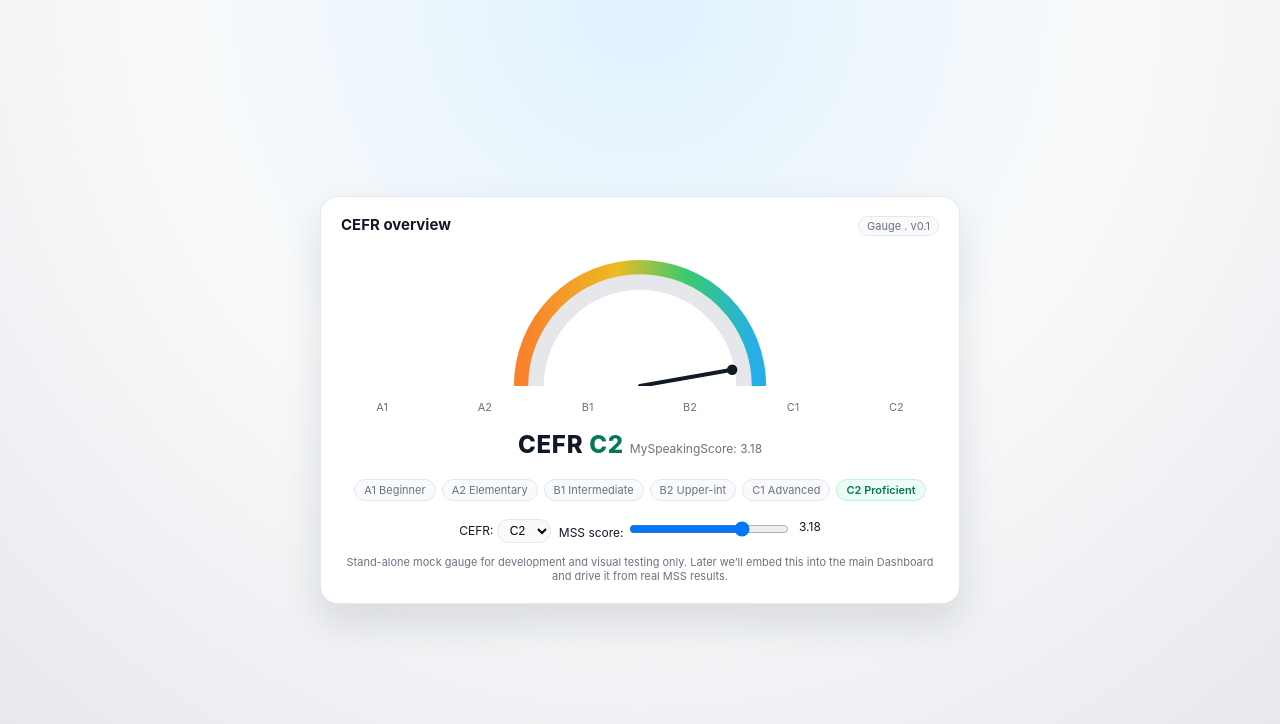
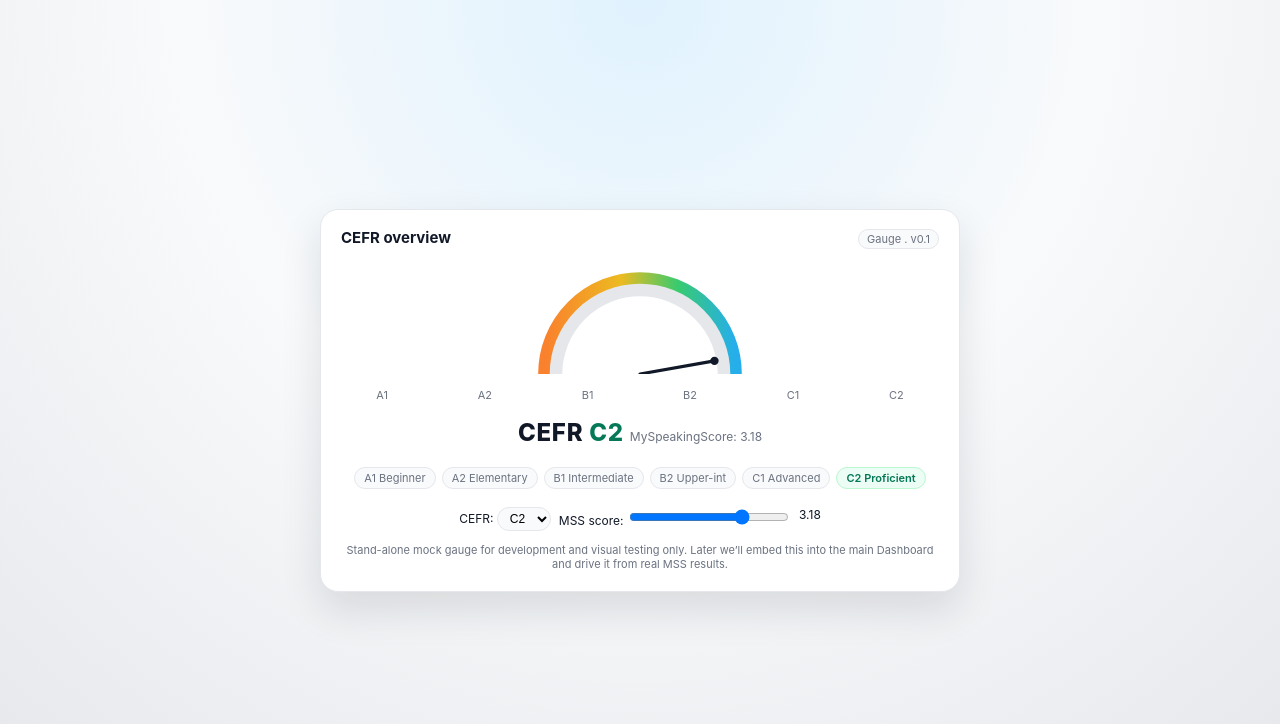
Before and after one commit to christopherhealy/msswidget_dev, a website: page public/mocks/mss-gauge1.html in a window 1280 px wide. Drawn offline with Linux system fonts and the light colour scheme.

Commit message:
Tweak CEFR gauge scaling and iframe headroom

```diff
--- a/public/mocks/mss-gauge1.html
+++ b/public/mocks/mss-gauge1.html
@@ -74,7 +74,7 @@
 
     .gauge {
       position: relative;
-      width: 260px;
+      width: 210px;
       max-width: 100%;
       aspect-ratio: 2 / 1;
     }
```
